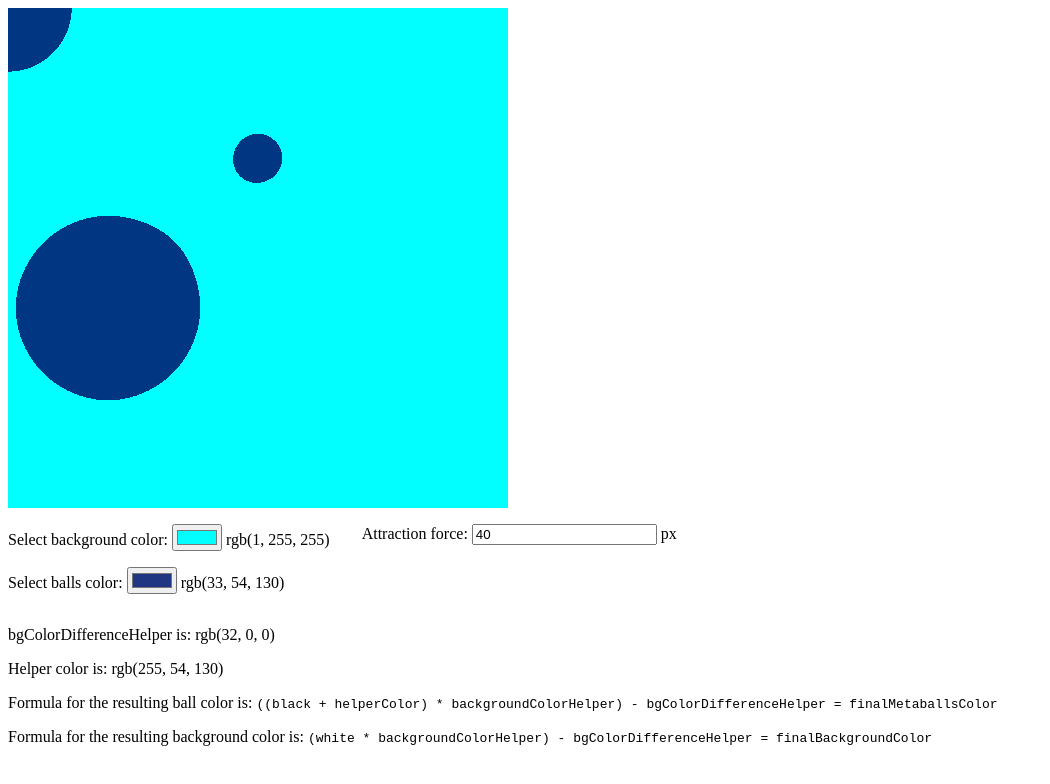
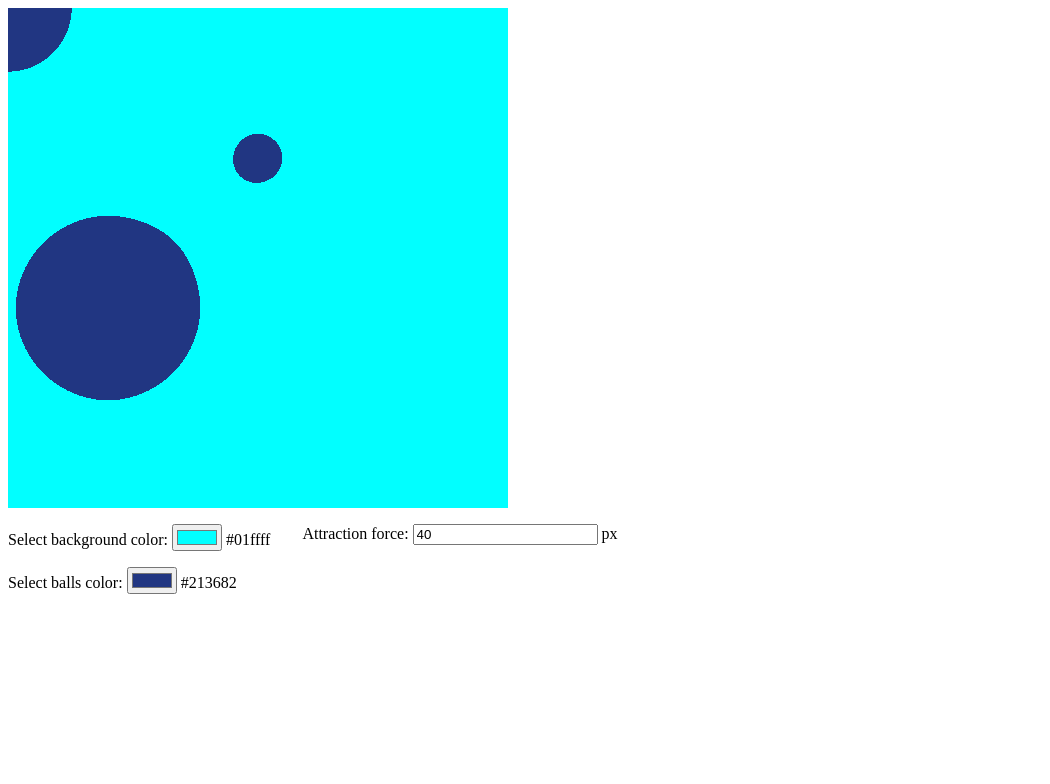
Before and after one commit to roveroniandrea/metaballs, a website: page index.html in a window 1280 px wide. Shown: the whole page, without its empty margins (0-1050 px from the left). Drawn offline with Linux system fonts and the light colour scheme.

Commit message:
it works!

```diff
--- a/index.html
+++ b/index.html
@@ -8,10 +8,18 @@
 		<link rel="stylesheet" href="main.css" />
 	</head>
 	<body>
-        <div class="bgColorDifferenceHelper">
-            <div class="bgColorSetter">
-                <div class="ballsHelperColorSetter">
-                    <div class="contrastContainer">
+		<div class="metaballsContainer">
+			<div class="bg">
+				<div class="constrastContainer">
+					<div class="blurContainer">
+						<div class="ball b1"></div>
+						<div class="ball b2"></div>
+						<div class="ball bmousefollow"></div>
+					</div>
+				</div>
+			</div>
+			<div class="fg">
+				<div class="constrastContainer">
 					<div class="blurContainer">
 						<div class="ball b1"></div>
 						<div class="ball b2"></div>
@@ -20,26 +28,23 @@
 				</div>
 			</div>
 		</div>
-        </div>
 		<div style="display: flex">
-            <div style="max-width: 50vw; margin-right: 2rem;">
-                <p>Select background color:
-                    <input type="color" name="bg" id="bgcolor">
+			<div style="max-width: 50vw; margin-right: 2rem">
+				<p>
+					Select background color:
+					<input type="color" name="bg" id="bgcolor" />
 					<span id="r0"></span>
 				</p>
-                <p>Select balls color:
-                    <input type="color" name="balls" id="ballscolor">
+				<p>
+					Select balls color:
+					<input type="color" name="balls" id="ballscolor" />
 					<span id="r1"></span>
 				</p>
 			</div>
-            <div style="max-width: 50vw;">
-                <p>Attraction force: <input type="number" id="blurInput"> px</p>
+			<div style="max-width: 50vw">
+				<p>Attraction force: <input type="number" id="blurInput" /> px</p>
 			</div>
 		</div>
-        <p id="r3">bgColorDifferenceHelper is: </p>
-        <p id="r4">Helper color is: </p>
-        <p>Formula for the resulting ball color is: <code>((black + helperColor) * backgroundColorHelper) - bgColorDifferenceHelper = finalMetaballsColor</code></p>
-        <p>Formula for the resulting background color is: <code>(white * backgroundColorHelper) - bgColorDifferenceHelper = finalBackgroundColor</code></p>
 		<script src="index.js"></script>
 	</body>
 </html>
--- a/index.js
+++ b/index.js
@@ -3,6 +3,7 @@ let bgColor = '#01ffff';
 /**The selected balls color */
 let ballsColor = '#213682';
 
+//Just to provide some interactivity in the page
 document.querySelector('#bgcolor').value = bgColor;
 document.querySelector('#ballscolor').value = ballsColor;
 setColors();
@@ -27,59 +28,17 @@ document.body.style.setProperty('--blurIntensity', `${initialBlur}px`);
 
 
 function setColors() {
-	const bgColorRgb = hexToRgb(bgColor);
-	const ballsColorRgb = hexToRgb(ballsColor);
-	const differenceColorRgb = {
-		r: Math.max(ballsColorRgb.r - bgColorRgb.r, 0),
-		g: Math.max(ballsColorRgb.g - bgColorRgb.g, 0),
-		b: Math.max(ballsColorRgb.b - bgColorRgb.b, 0),
-	};
-	bgColorRgb.r += differenceColorRgb.r;
-	bgColorRgb.g += differenceColorRgb.g;
-	bgColorRgb.b += differenceColorRgb.b;
+	document.querySelector('.metaballsContainer .bg').style.backgroundColor = bgColor;
+	document.querySelector('.metaballsContainer .fg').style.backgroundColor = ballsColor
 
-	document.querySelector('.bgColorSetter').style.backgroundColor = colorToString(bgColorRgb);
-	document.querySelector('.bgColorDifferenceHelper').style.backgroundColor = colorToString(differenceColorRgb);
-	/**The helper color ensures that the resulting balls color will be as close as possible to the chosen one */
-	const helperColor = {
-		r: (ballsColorRgb.r / bgColorRgb.r) * 255,
-		g: (ballsColorRgb.g / bgColorRgb.g) * 255,
-		b: (ballsColorRgb.b / bgColorRgb.b) * 255,
-	};
-	document.querySelector('.ballsHelperColorSetter').style.backgroundColor = colorToString(helperColor);
+	document.querySelector('#r0').innerHTML = bgColor;
 
-	document.querySelector('#r0').innerHTML = colorToString(hexToRgb(bgColor));
-
-	document.querySelector('#r1').innerHTML = colorToString(ballsColorRgb);
-	document.querySelector('#r4').innerHTML = `Helper color is: ${colorToString(helperColor)}`;
-	if(differenceColorRgb.r === 0 && differenceColorRgb.g === 0 && differenceColorRgb.b === 0){
-		document.querySelector('#r3').innerHTML = `bgColorDifferenceHelper is not required`;
-	}
-	else{
-		document.querySelector('#r3').innerHTML = `bgColorDifferenceHelper is: ${colorToString(differenceColorRgb)}`;
-	}
-}
-
-/**Converts a string formatted as `#xxxxxx` into the three color channels in range `0-255` */
-function hexToRgb(hex) {
-	var result = /^#?([a-f\d]{2})([a-f\d]{2})([a-f\d]{2})$/i.exec(hex);
-	return result
-		? {
-				r: parseInt(result[1], 16),
-				g: parseInt(result[2], 16),
-				b: parseInt(result[3], 16),
-		  }
-		: null;
-}
-
-/**Used to pretty-print the color and assign it to an element property */
-function colorToString(obj) {
-	return `rgb(${obj.r}, ${obj.g}, ${obj.b})`;
+	document.querySelector('#r1').innerHTML = ballsColor;
 }
 
 /**Used to make the moving ball follow the mouse */
 document.addEventListener('mousemove', (e) => {
-	const container = document.querySelector('.bgColorSetter');
-	document.body.style.setProperty('--mouseX', `${e.pageX - container.offsetTop}px`);
-	document.body.style.setProperty('--mouseY', `${e.pageY - container.offsetLeft}px`);
+	const container = document.querySelector('.metaballsContainer');
+	document.body.style.setProperty('--mouseX', `${e.pageX - container.offsetLeft}px`);
+	document.body.style.setProperty('--mouseY', `${e.pageY - container.offsetTop}px`);
 });
--- a/main.css
+++ b/main.css
@@ -1,40 +1,37 @@
-.bgColorDifferenceHelper{
-	/*Just to set a dimension, can be changed with any value*/
+.metaballsContainer {
 	width: 500px;
 	height: 500px;
+	position: relative;
 }
 
-
-/*The background color of this element will be set as the calculation of chosen background color of the metaballs with the metaballs color*/
-.bgColorSetter{
-	mix-blend-mode: difference;
+.metaballsContainer .bg,
+.metaballsContainer .fg {
+	position: absolute;
+	top: 0px;
+	left: 0px;
 	width: 100%;
 	height: 100%;
+	mix-blend-mode: multiply; /*The bg will have white metaballs while the fg white background. The multiplication isthe the wanted*/
+	overflow: hidden; /*Without this property there may be some weird effects near the borders*/
 }
 
-/*This element is used to set the helper color, which will be added to the black color of the metaballs*/
-.ballsHelperColorSetter{
-	mix-blend-mode: multiply;
+.constrastContainer {
+	background-color: white;
+	height: 100%;
 	width: 100%;
-	height: 100%;
+	mix-blend-mode: screen; /*With screen, the background color and the metaballs color will be set on the repective contrastContainer*/
 }
 
-.contrastContainer {
-	/*The contrast is used to mantain the borders of the metaball despite of the blur effect of the child*/
+/*Both contrast containers provide contrast to the metaballs*/
+.fg .constrastContainer {
 	-webkit-filter: contrast(100000%);
 	filter: contrast(100000%);
+}
 
-	/**The screen mode means additive, meaning that the black balls will be colored with the bg color of the parent element (ballsHelperColorSetter)*/
-	mix-blend-mode: screen;
-
-	/*White bg color ensured the this element will render black metaballs in a white background*/
-	background-color: white;
-
-	/*Without overflow property, there can be some weird colors at the edges*/
-	overflow: hidden;
-
-	width: 100%;
-	height: 100%;
+/**The contrast container on the background is inverted so it will show the metaballs in white*/
+.bg .constrastContainer {
+	-webkit-filter: contrast(100000%) invert();
+	filter: contrast(100000%) invert();
 }
 
 .blurContainer {
@@ -68,12 +65,12 @@
 }
 
 /*This ball follows the mouse*/
-.bmousefollow{
-    height: 150px;
-    width: 150px;
-    top: var(--mouseY);
-    left: var(--mouseX);
-    transform: translateX(-50%) translateY(-50%);
+.bmousefollow {
+	height: 150px;
+	width: 150px;
+	top: var(--mouseY);
+	left: var(--mouseX);
+	transform: translateX(-50%) translateY(-50%);
 }
 
 /*A demo animation for the second ball*/
```
Lines whose indentation alone changed are shown as unchanged.
